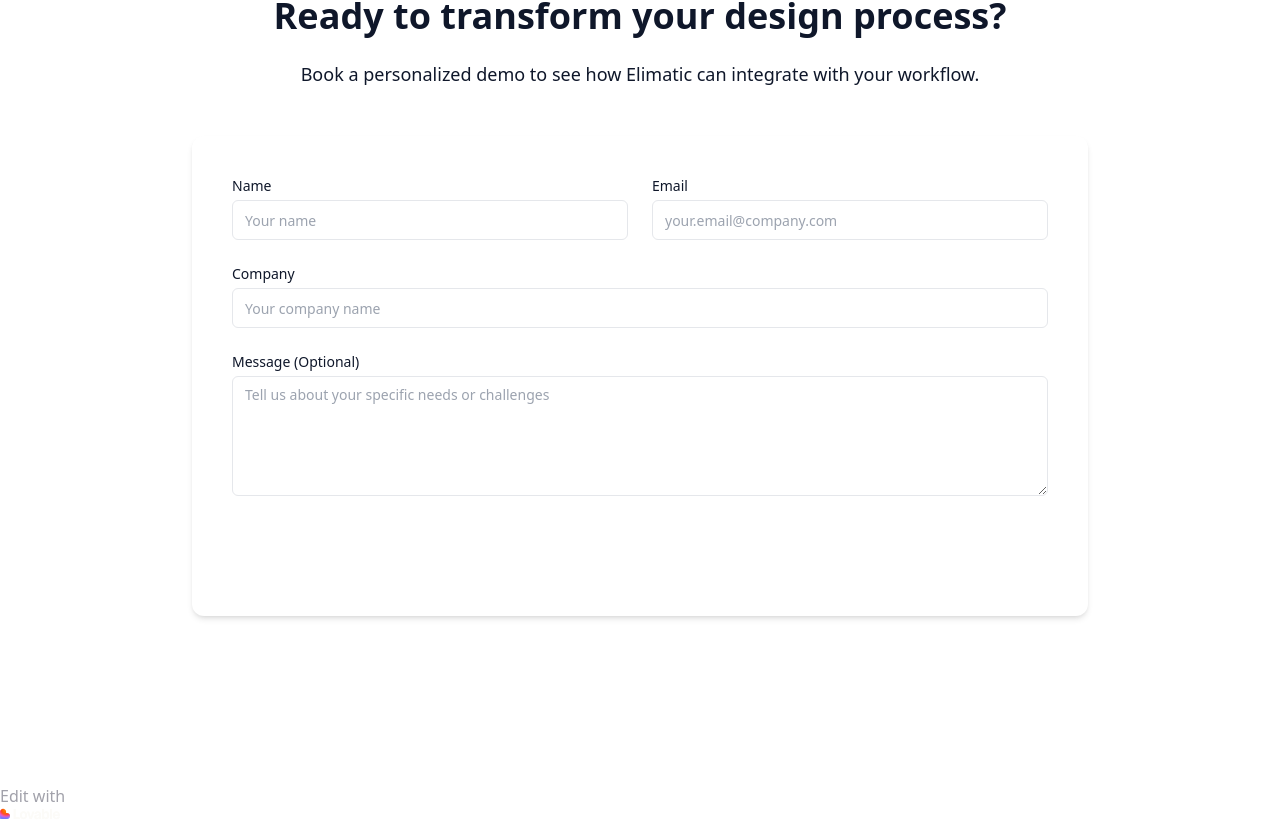
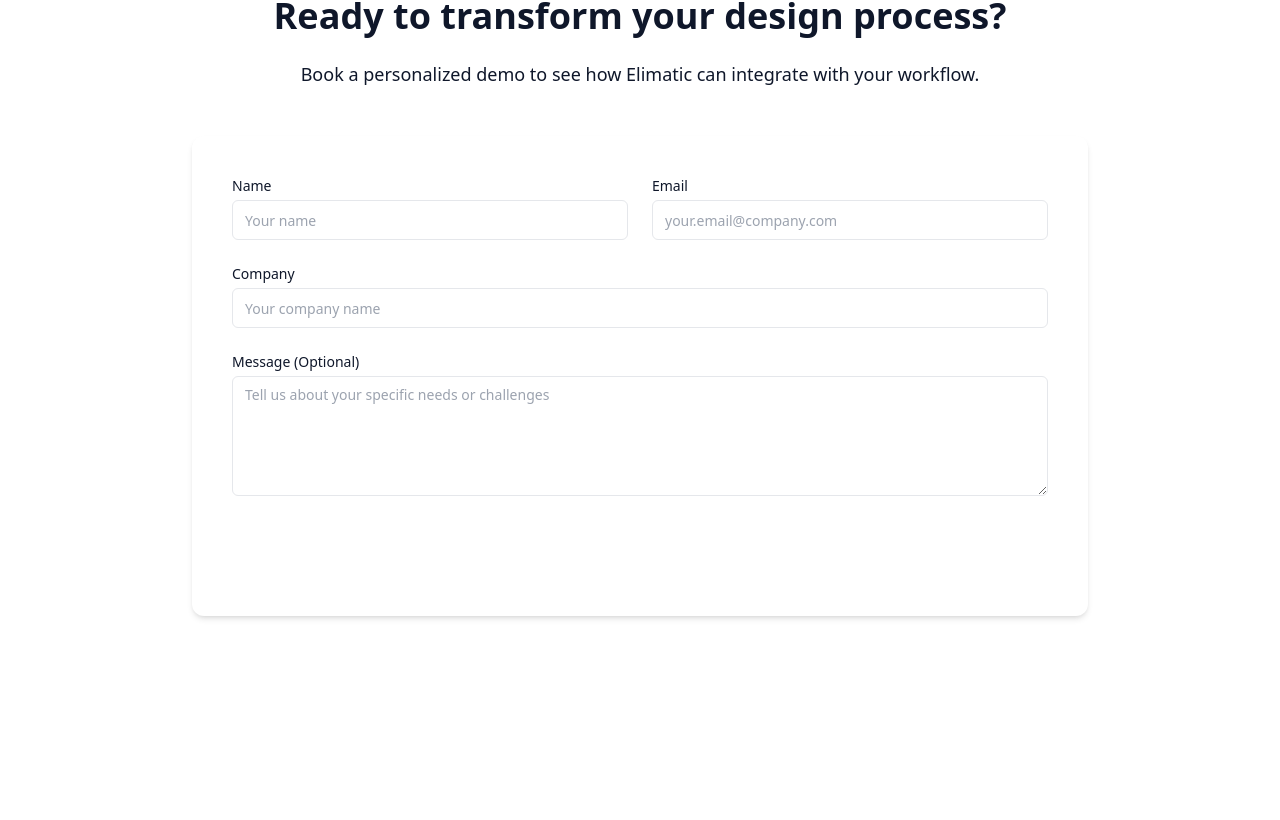
Before and after one commit to tiko-ops/elimatic-landing, a Next.js app: page / in a window 1280 px wide. Shown: the part 2448-3268 px from the top of the page. After the commit the page ends 3232 px from the top, so only its background shows below. Built offline with nearby package versions, Linux system fonts and the light colour scheme.

Commit message:
Add files via upload

```diff
--- a/app/page.tsx
+++ b/app/page.tsx
@@ -6,8 +6,8 @@
     <!-- IMPORTANT: DO NOT REMOVE THIS SCRIPT TAG OR THIS VERY COMMENT! -->
 
 
-<a id="lovable-badge" target="_blank" href="https://lovable.dev/projects/8a7eaad0-070a-40b0-9b3c-d6ee4415a32f?utm_source=lovable-badge">
-	<span style="color: #A1A1AA;">Edit with</span> <svg width="60" height="12" viewBox="0 0 116 22" fill="none" xmlns="http://www.w3.org/2000/svg">
+
+
 <path d="M109.108 21.115C107.649 21.115 106.381 20.8369 105.306 20.2807C104.23 19.7154 103.391 18.8675 102.789 17.7369C102.196 16.6063 101.9 15.2068 101.9 13.5382C101.9 11.9518 102.21 10.5841 102.83 9.4353C103.45 8.27736 104.307 7.3975 105.401 6.79574C106.495 6.19398 107.74 5.89309 109.135 5.89309C110.475 5.89309 111.665 6.18486 112.705 6.76839C113.744 7.35192 114.551 8.19986 115.125 9.31221C115.709 10.4246 116.001 11.7557 116.001 13.3057C116.001 13.8619 115.996 14.3041 115.987 14.6324H105.087V11.7603H113.347L111.788 12.2937C111.788 11.546 111.679 10.9215 111.46 10.42C111.25 9.90941 110.94 9.52647 110.53 9.27118C110.12 9.01588 109.623 8.88824 109.039 8.88824C108.428 8.88824 107.89 9.03868 107.425 9.33956C106.97 9.63133 106.614 10.069 106.359 10.6525C106.112 11.236 105.989 11.9381 105.989 12.7587V14.1674C105.989 15.0062 106.117 15.7174 106.372 16.3009C106.628 16.8844 106.992 17.3266 107.466 17.6275C107.941 17.9193 108.501 18.0651 109.149 18.0651C109.86 18.0651 110.448 17.8828 110.913 17.5181C111.378 17.1443 111.67 16.62 111.788 15.9453H115.932C115.805 17.0029 115.444 17.9193 114.852 18.6943C114.268 19.4693 113.489 20.0665 112.513 20.4859C111.537 20.9053 110.402 21.115 109.108 21.115Z" fill="#FCFBF8"></path>
 <path d="M96.5167 1.1061H100.661V20.7181H96.5167V1.1061Z" fill="#FCFBF8"></path>
 <path d="M89.4649 21.1148C88.6808 21.1148 87.9788 20.978 87.3588 20.7045C86.7479 20.4309 86.2282 20.0207 85.7996 19.4736C85.3711 18.9174 85.052 18.2336 84.8423 17.4221L85.2799 17.5452V20.7182H81.177V6.28948H85.321V9.51713L84.856 9.59919C85.0657 8.82419 85.3848 8.16316 85.8133 7.6161C86.251 7.05992 86.7844 6.63595 87.4135 6.34419C88.0426 6.04331 88.7492 5.89287 89.5333 5.89287C90.7095 5.89287 91.7307 6.19831 92.5968 6.80919C93.463 7.42007 94.1286 8.29992 94.5936 9.44875C95.0586 10.5885 95.2911 11.9424 95.2911 13.5107C95.2911 15.0698 95.054 16.4237 94.5799 17.5726C94.1058 18.7123 93.4265 19.5876 92.5421 20.1984C91.6668 20.8093 90.6411 21.1148 89.4649 21.1148ZM88.1794 17.9555C88.7994 17.9555 89.3191 17.7732 89.7385 17.4084C90.167 17.0437 90.4861 16.5286 90.6958 15.863C90.9146 15.1974 91.0241 14.4133 91.0241 13.5107C91.0241 12.608 90.9146 11.8239 90.6958 11.1583C90.4861 10.4927 90.167 9.97757 89.7385 9.61286C89.3191 9.23904 88.7994 9.05213 88.1794 9.05213C87.5685 9.05213 87.0442 9.23904 86.6066 9.61286C86.178 9.97757 85.8544 10.4973 85.6355 11.172C85.4167 11.8376 85.3073 12.6171 85.3073 13.5107C85.3073 14.4133 85.4167 15.1974 85.6355 15.863C85.8544 16.5286 86.178 17.0437 86.6066 17.4084C87.0442 17.7732 87.5685 17.9555 88.1794 17.9555ZM81.177 1.1061H85.321V6.28948H81.177V1.1061Z" fill="#FCFBF8"></path>
```
